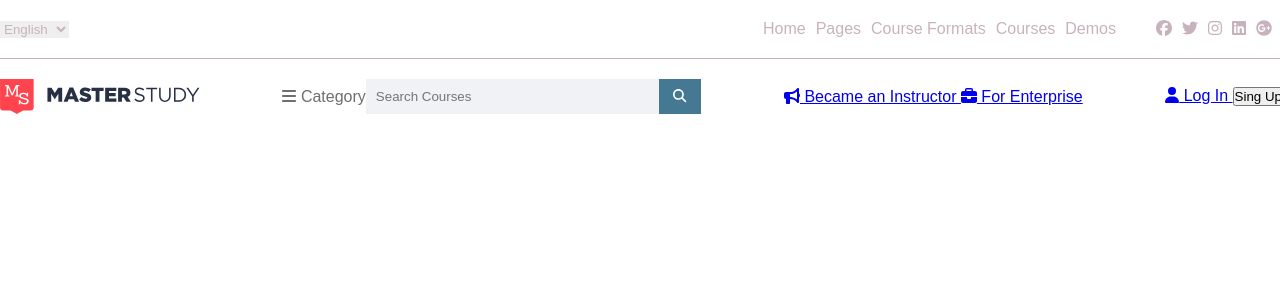
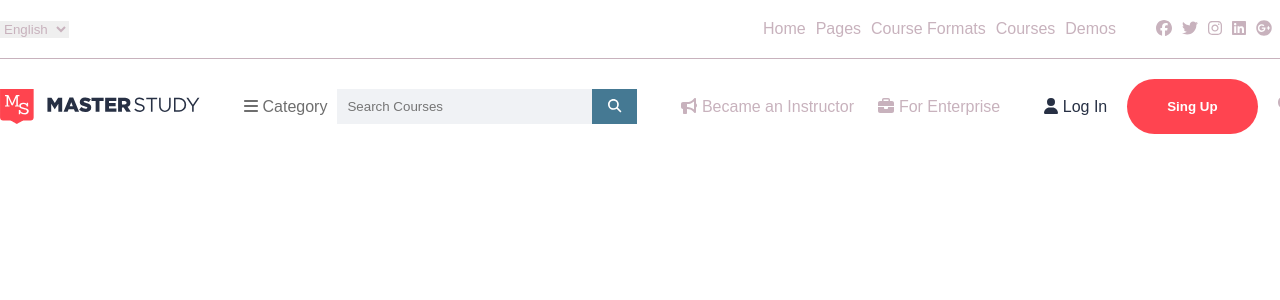
Before and after one commit to Riccardo15Pinto/proj-html-vuejs, a Vue app: page / in a window 1280 px wide. Shown: the top 300 px of the page. Built offline with nearby package versions, Linux system fonts and the light colour scheme.

Commit message:
set and customize bar-element login and sing up

```diff
--- a/src/components/sub-components/MidHeader.vue
+++ b/src/components/sub-components/MidHeader.vue
@@ -23,27 +23,29 @@ export default {
                 </a>
             </figure>
 
-            <div class="input-container">
+            <div class="bar-element">
                 <div class="categories">
                     <a href="#">
                         <fontAwesomeIcon icon="fa-solid fa-bars" />
                         Category
-                    </a>
-                    <div class="categories-input">
+                        <div class="categories-element">
                             <ul>
                                 <li v-for="item in categories">
                                     <a href="#">{{ item.name }}</a>
                                 </li>
                             </ul>
                         </div>
+                    </a>
                 </div>
+                <div class="input-container">
                     <input type="text" placeholder="Search Courses">
                     <button>
                         <fontAwesomeIcon icon="fa-solid fa-magnifying-glass" />
                     </button>
                 </div>
+            </div>
 
-            <div>
+            <div class="join-member">
                 <a href="#">
                     <fontAwesomeIcon icon="fa-solid fa-bullhorn" />
                     Became an Instructor
@@ -54,13 +56,14 @@ export default {
                     For Enterprise
                 </a>
             </div>
-            <div>
-                <a href="#">
+
+            <div class="log">
+                <a href="#" class="log-in">
                     <fontAwesomeIcon icon="fa-solid fa-user" />
                     Log In
                 </a>
-                <button>Sing Up</button>
-                <a href="#">
+                <button class="sing">Sing Up</button>
+                <a href="#" class="heart-icon">
                     <fontAwesomeIcon icon="fa-regular fa-heart" />
                 </a>
             </div>
@@ -84,11 +87,50 @@ export default {
         width: 200px;
     }
 
-    .input-container {
-        width: 419px;
-        height: 35px;
+    .bar-element {
         display: flex;
         align-items: center;
+
+        .categories {
+            padding: 0 10px;
+
+            a {
+                position: relative;
+                text-decoration: none;
+                color: $darkgrey;
+
+                .categories-element {
+                    position: absolute;
+                    background-color: $lightGrey;
+                    width: 200px;
+                    padding: 10px;
+                    top: 20px;
+                    display: none;
+
+                    li {
+                        list-style: none;
+                        padding: 10px 0;
+
+                        &:hover {
+                            color: $white;
+                        }
+                    }
+
+                }
+
+                &:hover .categories-element {
+                    display: block;
+                }
+
+            }
+
+
+
+        }
+
+        .input-container {
+            width: 300px;
+            height: 35px;
 
             a {
                 text-decoration: none;
@@ -97,7 +139,7 @@ export default {
 
             input {
                 height: 100%;
-            width: 70%;
+                width: 85%;
                 border: none;
                 background-color: $lightGrey;
                 padding-left: 10px;
@@ -105,33 +147,53 @@ export default {
 
             button {
                 height: 100%;
-            width: 10%;
+                width: 15%;
                 border: none;
                 background-color: $lightBlue;
                 cursor: pointer;
                 color: $white;
             }
 
-        .categories {
-            position: relative;
-
-            :hover .categories-input {
-                display: block;
-            }
-
-            .categories-input {
-                position: absolute;
-                background-color: aliceblue;
-                width: 200px;
-                padding: 10px;
-                display: none;
-
-                li {
-                    list-style: none;
-                    padding: 10px 0;
         }
     }
 
+    .join-member {
+        a {
+            text-decoration: none;
+            padding: 0 10px;
+            color: $grey;
+
+            &:hover {
+                color: $blue;
+            }
+        }
+    }
+
+    .sing {
+        padding: 20px 40px;
+        background-color: $red;
+        border-radius: 30px;
+        color: white;
+        font-weight: bolder;
+        border: none;
+        margin: 0 20px;
+    }
+
+    .log {
+        display: flex;
+        align-items: center;
+
+        a {
+            text-decoration: none;
+        }
+
+        .log-in {
+            color: $blue;
+        }
+
+        .heart-icon {
+            color: $grey;
+            font-size: 1.4rem;
         }
     }
 }
```
Lines whose indentation alone changed are shown as unchanged.
